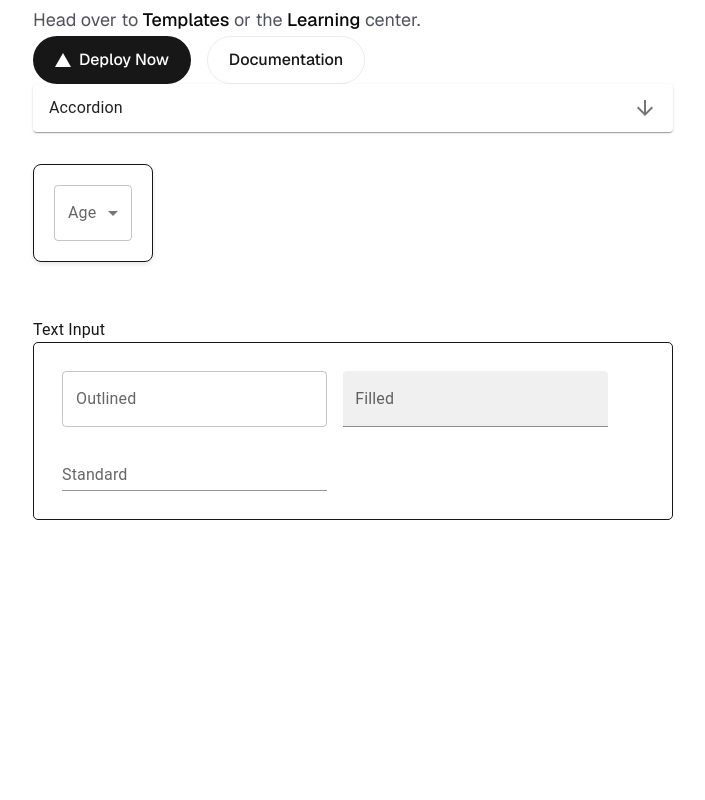
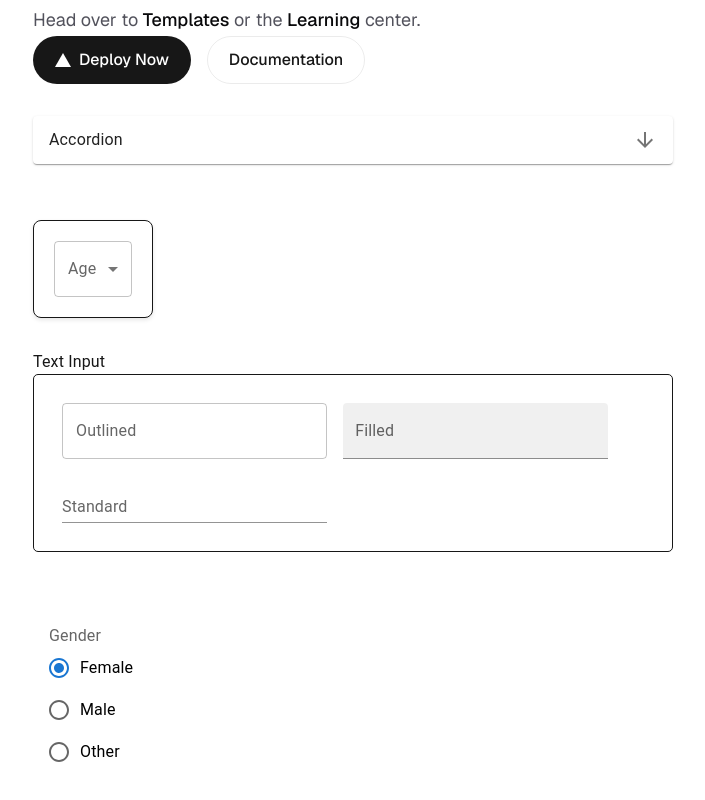
Before and after one commit to grpeteros/grpeteros-portfolio, a Next.js app: page / in a window 1280 px wide. Shown: the part 296-1096 px from the top of the page, without its empty margins (287-992 px from the left). Before the commit the page ends 944 px from the top, so only its background shows below. Built offline with nearby package versions, Linux system fonts and the light colour scheme.

Commit message:
Added radio

```diff
--- a/app/layout.tsx
+++ b/app/layout.tsx
@@ -34,8 +34,8 @@ export default function RootLayout({
           <Link href="/">Home</Link>
           <Link href="/accordion">Accordion</Link>
           <Link href="/dropdown/">Dropdown</Link>
-          <Link href="/blog">Text Input</Link>
-          <Link href="/blog">Radio</Link>
+          <Link href="/text-input">Text Input</Link>
+          <Link href="/radio">Radio</Link>
           {/* No prefetching */}
           <a href="/contact">Contact</a>
           </nav>
--- a/app/page.tsx
+++ b/app/page.tsx
@@ -4,6 +4,7 @@ import AccordionCustom from "./src/AccordionCustom";
 import DropdownCustom from "./src/DropdownCustom";
 import TextField from '@mui/material/TextField';
 import TextBoxCustom from "./src/TextBoxCustom";
+import RadioCustom from "./src/RadioCustom";
 
 
 export default function Home() {
@@ -40,7 +41,7 @@ export default function Home() {
             center.
           </p>
         </div>
-        <div className="flex flex-col gap-4 text-base font-medium sm:flex-row">
+        <div className="flex flex-col gap-4 text-base font-medium sm:flex-row mb-8">
           <a
             className="flex h-12 w-full items-center justify-center gap-2 rounded-full bg-foreground px-5 text-background transition-colors hover:bg-[#383838] dark:hover:bg-[#ccc] md:w-[158px]"
             href="https://vercel.com/new?utm_source=create-next-app&utm_medium=appdir-template-tw&utm_campaign=create-next-app"
@@ -70,12 +71,17 @@ export default function Home() {
         </div>
 
         <div className="mb-8">
+          <div className="text-white">Dropdown</div>
           <DropdownCustom />
-          <div className="text-white">Dropdown</div>
         </div>
 
-        <div>
+        <div className="mb-8">
           <TextBoxCustom/>
+        </div>
+        <div className="text-white">Radio</div>
+        <div className="bg-white text-black rounded-md p-4 mb-8">
+
+          <RadioCustom/>
         </div>
       </main>
     </div>
--- /dev/null
+++ b/app/src/RadioCustom.tsx
@@ -0,0 +1,28 @@
+import * as React from 'react';
+import Radio from '@mui/material/Radio';
+import RadioGroup from '@mui/material/RadioGroup';
+import FormControlLabel from '@mui/material/FormControlLabel';
+import FormControl from '@mui/material/FormControl';
+import FormLabel from '@mui/material/FormLabel';
+
+export default function BasicTextFields() {
+  const id = React.useId();
+  return (
+    <div>
+      <FormControl>
+      <FormLabel id={`${id}-label`}>Gender</FormLabel>
+      <RadioGroup
+        aria-labelledby={`${id}-label`}
+        defaultValue="female"
+        name="radio-buttons-group"
+      >
+        <FormControlLabel value="female" control={<Radio />} label="Female" />
+        <FormControlLabel value="male" control={<Radio />} label="Male" />
+        <FormControlLabel value="other" control={<Radio />} label="Other" />
+      </RadioGroup>
+    </FormControl>
+    </div>
+
+
+  );
+}
--- /dev/null
+++ b/app/text-input/page.tsx
@@ -0,0 +1,16 @@
+'use client';
+import TextBoxCustom from '../src/TextBoxCustom';
+
+export default function TextBoxPage() {
+
+  return (
+    <div
+    className="flex flex-col flex-1 items-center justify-center bg-zinc-50 font-sans dark:bg-black"
+    >
+      {/* <main className="flex flex-1 w-full max-w-3xl flex-col items-center justify-between py-32 px-16 bg-white dark:bg-black sm:items-start"> */}
+          <TextBoxCustom />
+        <div className="text-white">THIS IS TEXT INPUT</div>
+      {/* </main> */}
+    </div>
+  );
+}
```
